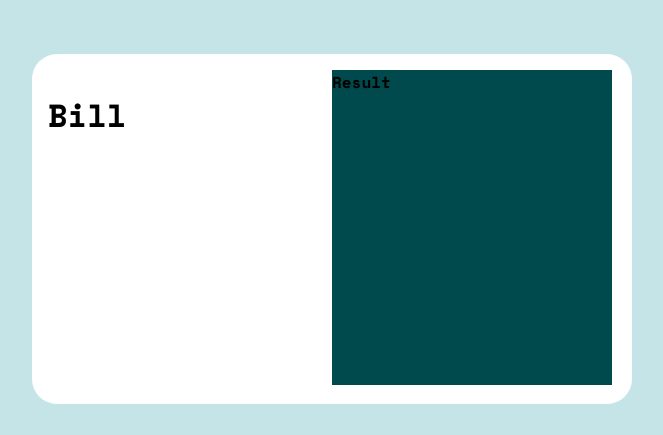
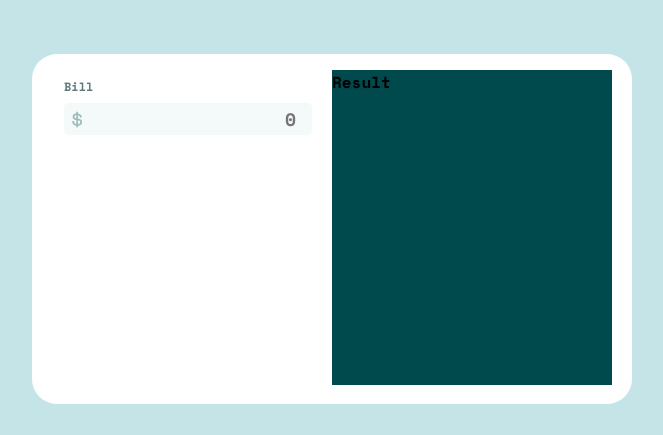
Before and after one commit to okutewonah/fm-tip-calculator, a React (Create React App) app: page / in a window 1280 px wide. Shown: the part 209-644 px from the top of the page, without its empty margins (308-971 px from the left). Built offline with nearby package versions, Linux system fonts and the light colour scheme.

Commit message:
dollar sign in input

```diff
--- a/src/App.css
+++ b/src/App.css
@@ -41,9 +41,53 @@ main {
 .bill-content {
   height: 315px;
   width: 280px;
+  color: var(--dark-grayish-cyan);
+  padding: 0 1rem;
+}
+.bill-content h1 {
+  font-size: 12px;
+}
+.bill-input {
+  /* width: 100%; */
+  position: relative;
+}
+.bill {
+  font-family: 'Space Mono', monospace;
+  background-image: url('./assets/images/icon-dollar.svg');
+  background-position: left;
+  background-position-x: .5rem;
+  background-repeat: no-repeat;
+  width: 100%;
+  height: 32px;
+  padding: 1rem;
+  background-color: var(--very-light-grayish-cyan);
+  border: none;
+  border-radius: 5px;
+  color: var(--very-dark-cyan);
+  font-size: 18px;
+  text-align: right;
+}
+.bill[data-icon="dollar-sign"]::before {
+  content: "";
+  background-image: url('./assets/images/icon-dollar.svg');
+  width: 11px;
+  height: 17px;
 }
 .result-content {
   height: 315px;
   width: 280px;
   background-color: var(--very-dark-cyan);
 }
+
+
+/* Chrome, Safari, Edge, Opera */
+input::-webkit-outer-spin-button,
+input::-webkit-inner-spin-button {
+  -webkit-appearance: none;
+  margin: 0;
+}
+
+/* Firefox */
+input[type=number] {
+  -moz-appearance: textfield;
+}
--- a/src/components/Bill.js
+++ b/src/components/Bill.js
@@ -4,6 +4,9 @@ const Bill = () => {
   return (
     <div className='bill-content'>
       <h1>Bill</h1>
+      <div className='bill-input'>
+        <input type='number' id='bill' className='bill' placeholder='0' />
+      </div>
     </div>
   )
 }
```
